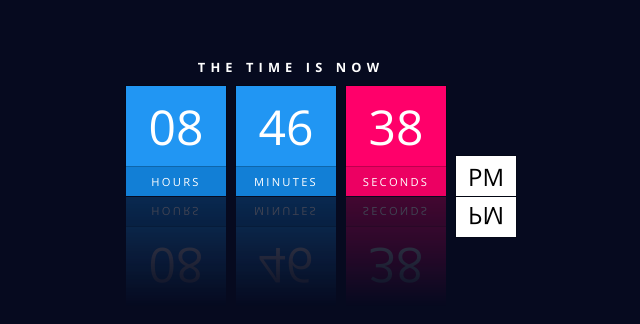
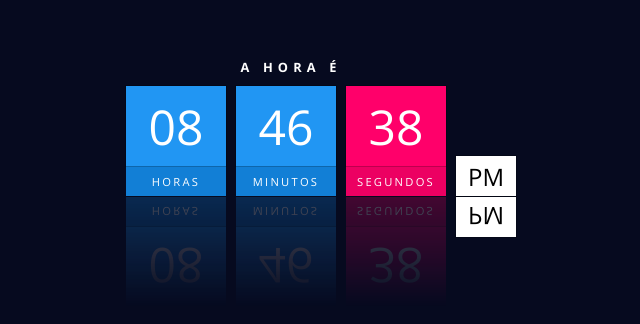
Before and after one commit to FabriNeves/relogio-reflexo, a plain HTML site: page index.html in a window 1280 px wide. Shown: the part 278-602 px from the top of the page, without its empty margins (349-989 px from the left). Drawn offline with nearby package versions, Linux system fonts and the light colour scheme.

Commit message:
Second commit

```diff
--- a/index.html
+++ b/index.html
@@ -7,11 +7,11 @@
 </head>
 <body>
 	<div id="clock">
-		<h2>The time is now</h2>
+		<h2>A Hora é</h2>
 		<div id="time">
-			<div><span id="hour">00</span><span>Hours</span></div>
-			<div><span id="minutes">00</span><span>Minutes</span></div>
-			<div><span id="seconds">00</span><span>Seconds</span></div>
+			<div><span id="hour">00</span><span>Horas</span></div>
+			<div><span id="minutes">00</span><span>Minutos</span></div>
+			<div><span id="seconds">00</span><span>Segundos</span></div>
 			<div><span id="ampm"></span></div>
 		</div>
 	</div>
```
